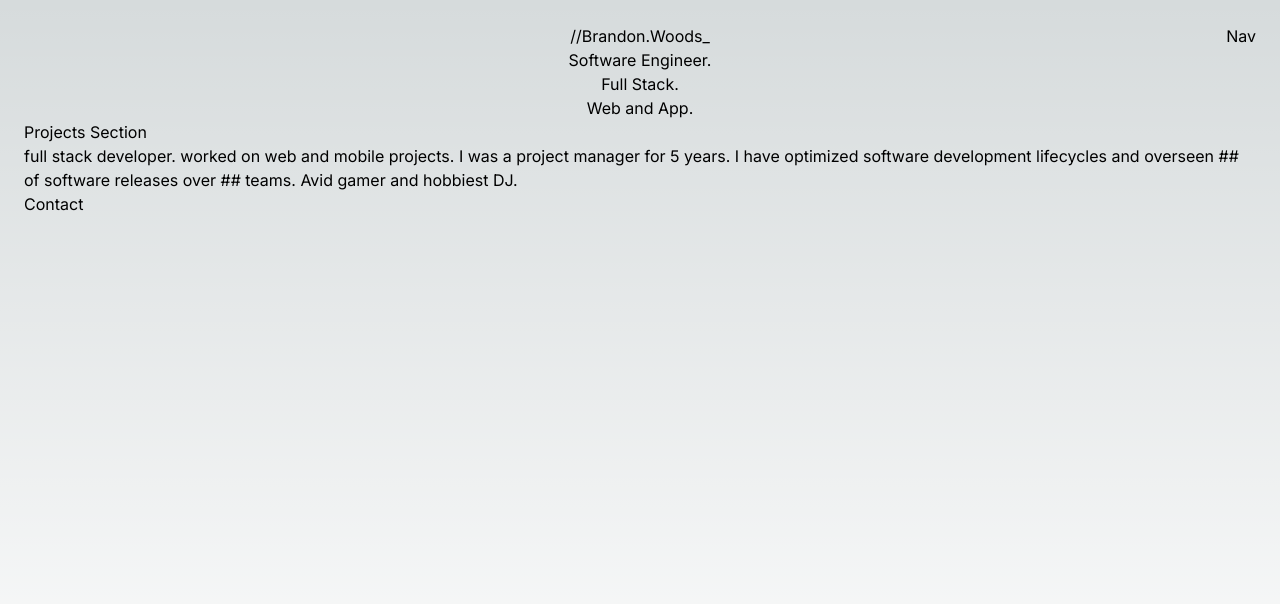
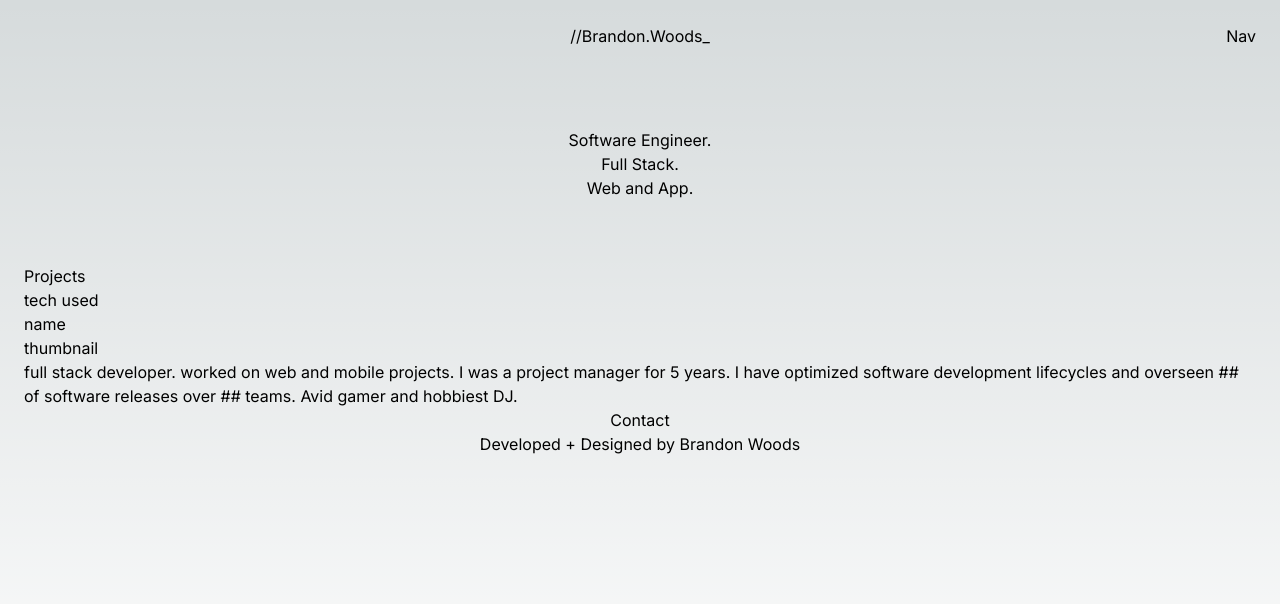
Before and after one commit to brawoods/Portfolio, a Next.js app: page / in a window 1280 px wide. Shown: the top 604 px of the page. Built offline with nearby package versions, Linux system fonts and the light colour scheme.

Commit message:
add margins and in-page nav links

```diff
--- a/src/app/page.tsx
+++ b/src/app/page.tsx
@@ -11,7 +11,7 @@ export default function Home() {
   return (
     <main className="flex min-h-screen flex-col p-6">
       {/* header container */}
-      <div id="header-container" className="grid grid-cols-3 ">
+      <div id="home" className="grid grid-cols-3 mb-4">
         <div className="col-start-2 flex place-content-center">
           <p>//Brandon.Woods_</p>
         </div>
@@ -22,18 +22,26 @@ export default function Home() {
       </div>
       {/* body */}
       <div>
-        <div id="overview-container">
+        <div id="overview-container" className="my-16">
           <Overview />
         </div>
-        <div id="project-container">
-          <Projects />
+        <div id="projects">
+          <div>
+            <p>Projects</p>
+            <Projects />
+          </div>
         </div>
-        <div id="about-container">
+        <div id="about">
           <About />
         </div>
-        <div id="contact-container">
-          <Contact />
+        <div id="contact" className="flex justify-center">
+          <div>
+            <Contact />
+          </div>
         </div>
+      </div>
+      <div className="flex justify-center">
+        <div>Developed + Designed by Brandon Woods</div>
       </div>
     </main>
   );
--- a/src/app/ui/contact.tsx
+++ b/src/app/ui/contact.tsx
@@ -1,3 +1,11 @@
+import Link from "next/link";
+
 export default function Contact() {
-  return <div>Contact</div>;
+  return (
+    <div>
+      <Link href="mailto:woods.brandon.m@gmail.com" target="_blank">
+        Contact
+      </Link>
+    </div>
+  );
 }
--- a/src/app/ui/navigation-menu.tsx
+++ b/src/app/ui/navigation-menu.tsx
@@ -1,17 +1,22 @@
 import Link from "next/link";
+import Contact from "./contact";
 
 export default function NavigationMenu() {
-  const homePage = "/";
-
   return (
     <nav>
       <ul className="grid justify-items-end">
         <li>
-          <Link href={homePage}>Home</Link>
+          <Link href="#home">Home</Link>
         </li>
-        <li>Projects</li>
-        <li>About</li>
-        <li>Contact</li>
+        <li>
+          <Link href="#projects">Projects</Link>
+        </li>
+        <li>
+          <Link href="#about">About</Link>
+        </li>
+        <li>
+          <Contact />
+        </li>
       </ul>
     </nav>
   );
--- a/src/app/ui/projects.tsx
+++ b/src/app/ui/projects.tsx
@@ -1,3 +1,9 @@
 export default function Projects() {
-  return <div>Projects Section</div>;
+  return (
+    <div>
+      <div>tech used</div>
+      <div>name</div>
+      <div>thumbnail</div>
+    </div>
+  );
 }
```
